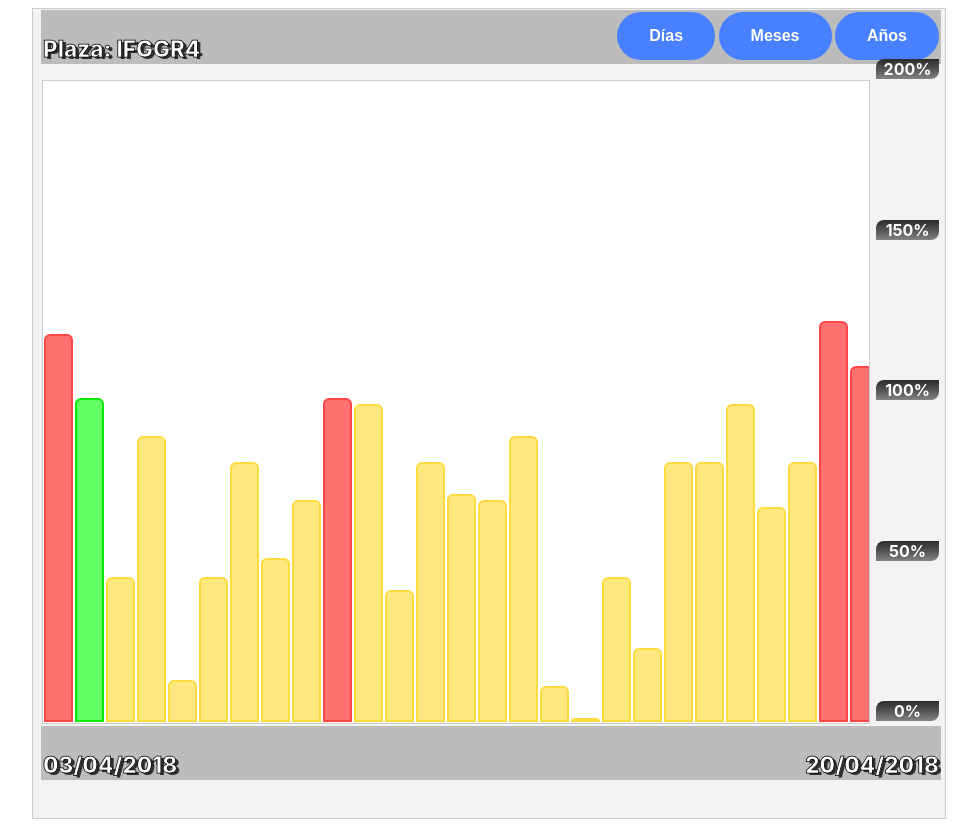
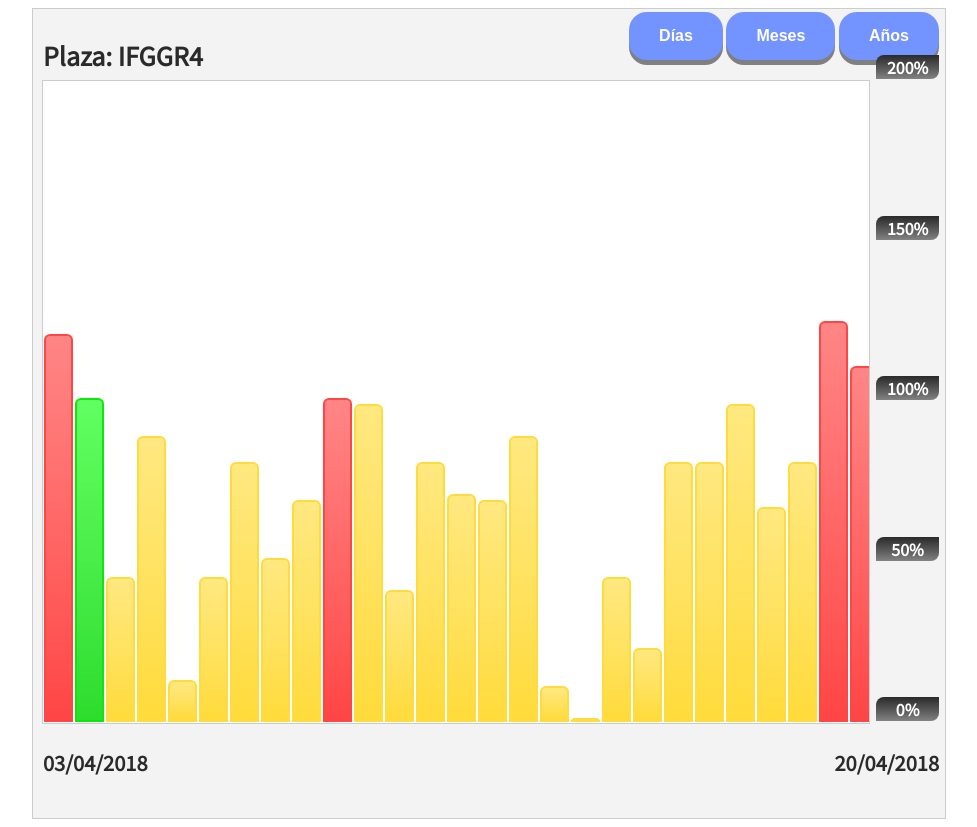
Before and after one commit to monteroc17/Grafico_Nombramientos, a plain HTML site: page html/index.html in a window 1280 px wide. Shown: the whole page, without its empty margins (151-1128 px from the left). Drawn offline with Linux system fonts and the light colour scheme.

Commit message:
Modificaciones de interfaz finalizado
Se completaron los cambios deseados y se agregaron 2 animaciones nuevas.

```diff
--- a/css/main.css
+++ b/css/main.css
@@ -1,5 +1,5 @@
 .body{
-    font-family: -apple-system, BlinkMacSystemFont, 'Segoe UI', Roboto, Oxygen, Ubuntu, Cantarell, 'Open Sans', 'Helvetica Neue', sans-serif;
+    font-family: 'Noto Sans KR', sans-serif;
 }
 
 .chartContext {
@@ -14,7 +14,7 @@
 
 .chartInfo {
     width: 100%;
-    background-color: rgba(175, 175, 175, 0.8);
+    background-color: #f3f3f3;
     font-weight: 800;
     height: 50px;
     display: flex;
@@ -23,24 +23,18 @@
 }
 
 p#codigoPlaza{
-    font-size: 22.5px;
-    -webkit-text-stroke: 0.75px;
-    -webkit-text-stroke-color: black;
-    text-shadow: 3px 2px rgb(46, 46, 46);
+    font-size: 25px;
+    -webkit-text-fill-color: #2a2a2a;
 }
 
 p#from{
-    font-size: 22.5px;
-    -webkit-text-stroke: 0.75px;
-    -webkit-text-stroke-color: black;
-    text-shadow: 3px 2px rgb(46, 46, 46);
+    font-size: 20px;
+    -webkit-text-fill-color: #2a2a2a;
 }
 
 p#to{
-    font-size: 22.5px;
-    -webkit-text-stroke: 0.75px;
-    -webkit-text-stroke-color: black;
-    text-shadow: 3px 2px rgb(46, 46, 46);
+    font-size: 20px;
+    -webkit-text-fill-color: #2a2a2a;
 }
 
 .chartContaniner{
@@ -77,7 +71,7 @@ div#chartDiv::-webkit-scrollbar { display: none }
     flex-direction: column-reverse;
     margin: 0px 6px 0px 0px;
 
-    /* Atributo necesario para que actualice la posición del tooltip al hacer scroll*/
+    /* Atributo necesario para que actualice la posición del tooltip al hacer scrolling*/
     position: relative;
 }
 
@@ -85,21 +79,24 @@ div#chartDiv::-webkit-scrollbar { display: none }
     cursor: help;
     visibility: hidden;
 
-    background-color: rgba(0, 0, 0, 0.753);
+    background-color: rgba(0, 0, 0, 0.753); /*Con opacidad reducida */
+    border-radius: 24px;
+
+    text-align: center;
     color: #fff;
-    text-align: center;
+    font-size: 13px;
     padding: 5px;
-    border-radius: 24px;
+
 
     position: absolute;
     z-index: 1;
-    width: 120px;
+    width: 200px;
     left: 50%;
-    margin-left: -60px; /* La mitad de width (120/2 = 60), para centrar el tooltip */
+    margin-left: -100px; /* La mitad de width (200/2 = 100), para centrar el tooltip */
 
     /* Animación */
     opacity: 0;
-    transition: opacity 0.7s;
+    transition: opacity 0.75s;
 }
     /* Flecha del tooltip hacia abajo */
     .tub * .tooltipInfo::after{
@@ -119,7 +116,7 @@ div#chartDiv::-webkit-scrollbar { display: none }
 
 
 .yellowFill {
-    background-color: rgb(255, 232, 128);
+    background-image: linear-gradient(to top, #ffdb3a, #ffde4e, #ffe260, #ffe570, #ffe880);
     border-style: solid;
     border-width: 2px;
     border-color: rgb(255, 220, 62);
@@ -129,8 +126,12 @@ div#chartDiv::-webkit-scrollbar { display: none }
     width: inherit;
 }
 
+    .yellowFill:hover{
+        background-image: linear-gradient(to top, #ffe880, #ffe880, #ffe880, #ffe880, #ffe880);
+    }
+
 .redFill {
-    background-color: rgb(255, 113, 113);
+    background-image: linear-gradient(to top, #ff4545, #ff5756, #ff6766, #ff7776, #ff8585);
     border-style: solid;
     border-width: 2px;
     border-color: rgb(255, 70, 70);
@@ -140,8 +141,12 @@ div#chartDiv::-webkit-scrollbar { display: none }
     width: inherit;
 }
 
+    .redFill:hover{
+        background-image: linear-gradient(to top, #ff8585, #ff8585, #ff8585, #ff8585, #ff8585);
+    }
+
 .greenFill {
-    background-color: rgb(97, 255, 97);
+    background-image: linear-gradient(to top, #2ddc2d, #3ce53c, #4aed49, #56f655, #61ff61);
     border-style: solid;
     border-width: 2px;
     border-color: rgb(11, 233, 11);
@@ -151,23 +156,38 @@ div#chartDiv::-webkit-scrollbar { display: none }
     width: inherit;
 }
 
+    .greenFill:hover{
+        background-image: linear-gradient(to top, #61ff61, #61ff61, #61ff61, #61ff61, #61ff61);
+    }
+
 .btn {
-    background-color: rgb(71, 129, 255);
-    border: 0px solid white;
-    border-radius: 50px;
-    color: white;
-    padding: 15px 32px;
+    background-color: #7393FF;
+    border: 0px solid #7393FF;
+    border-radius: 18px;
+    outline: none;
+
+    display: inline-block;
+    cursor: pointer;
+
     text-align: center;
     text-decoration: none;
-    display: inline-block;
+    padding: 15px 30px;
+    color: white;
     font-size: 16px;
     font-weight: bold;
+
+    box-shadow: 0 5px rgb(128, 128, 128);
 }
 
-.btn:hover{
-    background-color: rgb(94, 145, 255);
-    transform: scale(1.0375);
-}
+    .btn:hover{
+        background-color: #809DFF;
+    }
+
+    .btn:active{
+        background-color: #5079FF;
+        box-shadow: 0 2.5px rgb(87, 87, 87);
+        transform: translateY(4px);
+    }
 
 .medida{
     position: absolute;
--- a/html/index.html
+++ b/html/index.html
@@ -6,6 +6,7 @@
     <meta name="viewport" content="width=device-width, initial-scale=1.0">
     <meta http-equiv="X-UA-Compatible" content="ie=edge">
     <link rel="stylesheet" href="../css/main.css">
+    <link href="https://fonts.googleapis.com/css?family=Noto+Sans+KR" rel="stylesheet">
     <title>Nombramientos</title>
 </head>
 
--- a/javascript/main.js
+++ b/javascript/main.js
@@ -27,7 +27,7 @@ function cargarGrafico() {
         var IDNombramiento = limpiarIDNombramiento(datos[i].ridnombramientos);
         var mensaje = document.createElement('span');
         mensaje.className = 'tooltipInfo';
-        mensaje.innerText = 'Día:\n' + datos[i].rdia + '\nNombramiento:\n' + IDNombramiento;
+        mensaje.innerText = 'Día: ' + datos[i].rdia + '\nNombramiento: ' + IDNombramiento;
 
         var barra = document.createElement('div');
         barra.style.height = Math.floor(parseInt(datos[i].rporcentaje) / 2) + '%';
```
